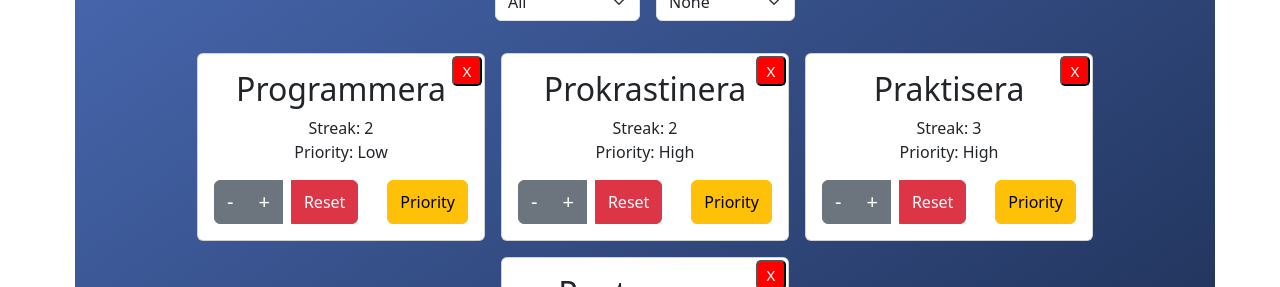
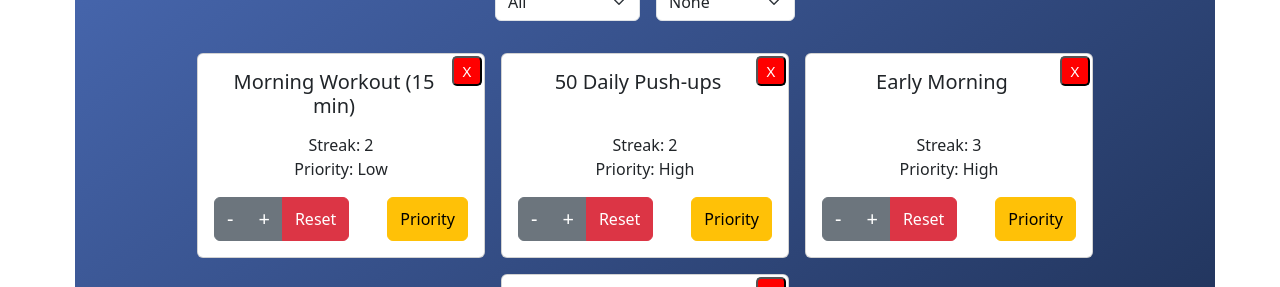
Before and after one commit to Milton3000/habitsandtasks, a React (Create React App) app: page /habits in a window 1280 px wide. Shown: the part 665-952 px from the top of the page. Built offline with nearby package versions, Linux system fonts and the light colour scheme.

Commit message:
fixed css details

```diff
--- a/src/App.js
+++ b/src/App.js
@@ -8,10 +8,10 @@ import Friends from "./components/Friends/Friends"; // Import Friends component
 
 function App() {
   const initialHabits = [
-    { habit: "Programmera", streak: 2, priority: "Low" },
-    { habit: "Prokrastinera", streak: 2, priority: "High" },
-    { habit: "Praktisera", streak: 3, priority: "High" },
-    { habit: "Panta mera", streak: 3, priority: "High" },
+    { habit: "Morning Workout (15 min)", streak: 2, priority: "Low" },
+    { habit: "50 Daily Push-ups", streak: 2, priority: "High" },
+    { habit: "Early Morning", streak: 3, priority: "High" },
+    { habit: "Evening Vitamins", streak: 3, priority: "High" },
   ];
 
   const [habits, setHabits] = useState(initialHabits);
--- a/src/components/Habits/Habits.jsx
+++ b/src/components/Habits/Habits.jsx
@@ -140,7 +140,7 @@ const Habits = ({ habits, setHabits }) => {
                       +
                     </button>
                     <button
-                      className="btn btn-danger mx-2"
+                      className="btn btn-danger"
                       onClick={() => resetStreak(index)}
                     >
                       Reset
--- a/src/components/Habits/StyleHabits.css
+++ b/src/components/Habits/StyleHabits.css
@@ -53,6 +53,12 @@
     font-size: 20px;
 }
 
+.card.m-2 .card-body .card-title {
+    height: 55px;
+    width: 240px;
+    font-size: 20px;
+}
+
 ul {
     list-style: none;
 
```
